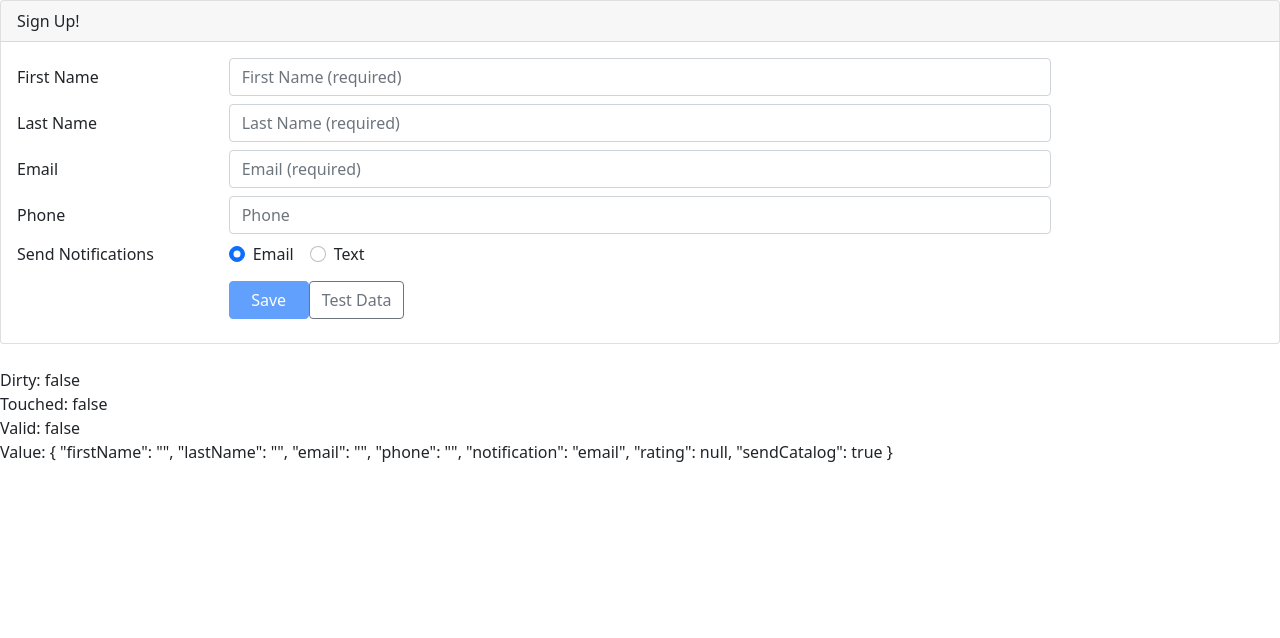
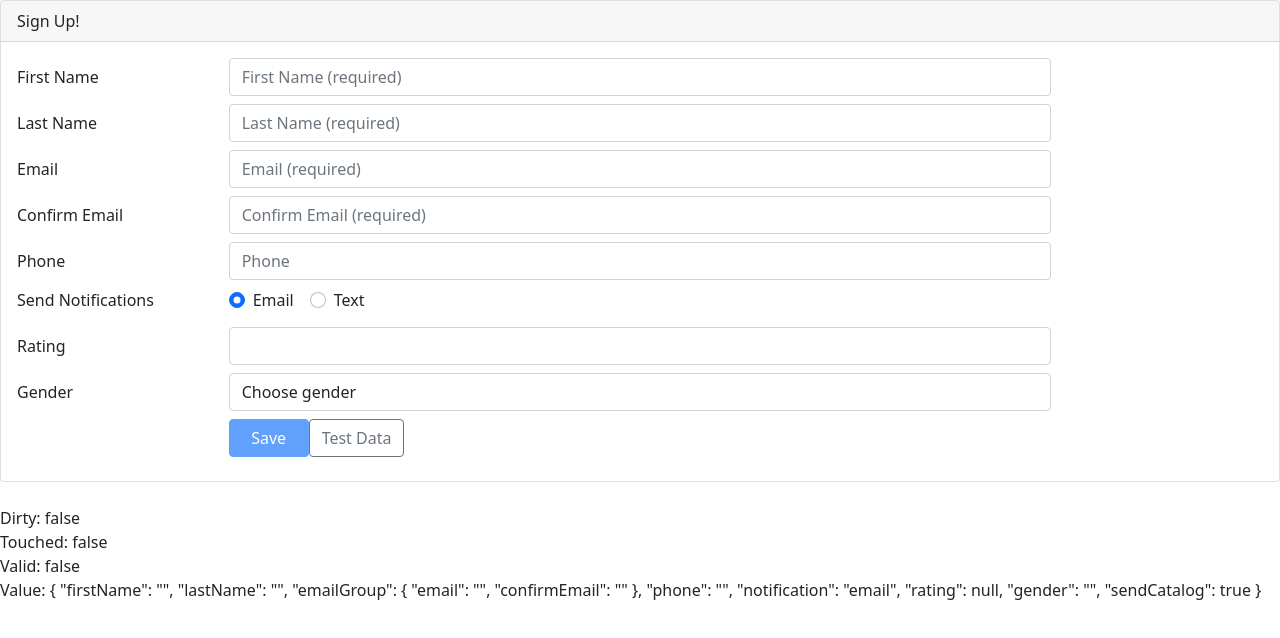
Before and after one commit to MeenalPreetLNG/ReactiveForms, an Angular app: page / in a window 1280 px wide. Shown: the top 638 px of the page. Built offline with nearby package versions, Linux system fonts and the light colour scheme.

Commit message:
validation changes for dropdown
validation changes for dropdown

```diff
--- a/src/app/customer/customer.component.html
+++ b/src/app/customer/customer.component.html
@@ -50,6 +50,7 @@
           </div>
         </div>
 
+        <div formGroupName="emailGroup">
         <div class="form-group row mb-2">
           <label class="col-md-2 col-form-label"
                  for="emailId">Email</label>
@@ -59,17 +60,41 @@
                    type="email"
                    placeholder="Email (required)"
                    formControlName="email"
-                   [ngClass]="{'is-invalid': (customerForm.get('email').touched || customerForm.get('email').dirty) && !customerForm.get('email').valid }" />
+                   [ngClass]="{'is-invalid': customerForm.get('emailGroup').errors ||
+                   ((customerForm.get('emailGroup.email').touched || customerForm.get('emailGroup.email').dirty) && !customerForm.get('emailGroup.email').valid) }" />
             <span class="invalid-feedback">
-              <span *ngIf="customerForm.get('email').errors?.required">
+              <span *ngIf="customerForm.get('emailGroup.email').errors?.required">
                 Please enter your email address.
               </span>
-              <span *ngIf="customerForm.get('email').errors?.email">
+              <span *ngIf="customerForm.get('emailGroup.email').errors?.email">
                 Please enter a valid email address.
               </span>
             </span>
           </div>
         </div>
+
+        <div class="form-group row mb-2">
+          <label class="col-md-2 col-form-label"
+                 for="emailId">Confirm Email</label>
+          <div class="col-md-8">
+            <input class="form-control"
+                   id="confirmEmailId"
+                   type="email"
+                   placeholder="Confirm Email (required)"
+                   formControlName="confirmEmail"
+                   [ngClass]="{'is-invalid': customerForm.get('emailGroup').errors ||
+                   ((customerForm.get('emailGroup.confirmEmail').touched || customerForm.get('emailGroup.confirmEmail').dirty) && !customerForm.get('emailGroup.confirmEmail').valid )}" />
+            <span class="invalid-feedback">
+              <span *ngIf="customerForm.get('emailGroup.confirmEmail').errors?.required">
+                Please confirm your email address.
+              </span>
+              <span *ngIf="customerForm.get('emailGroup').errors?.match">
+                The confirmation does not match the email address.
+              </span>
+            </span>
+          </div>
+        </div>
+      </div>
 
         <div class="form-group row mb-2">
           <label class="col-md-2 col-form-label"
@@ -98,7 +123,7 @@
                        type="radio"
                        value="email"
                        formControlName="notification"
-                       (click)="setNotification('email')">Email
+                       >Email
               </label>
             </div>
             <div class="form-check form-check-inline">
@@ -107,9 +132,45 @@
                        type="radio"
                        value="text"
                        formControlName="notification"
-                       (click)="setNotification('text')">Text
+                       >Text
               </label>
             </div>
+          </div>
+        </div>
+
+        <div class="form-group row mb-2">
+          <label class="col-md-2 col-form-label"
+                 for="ratingId">Rating</label>
+          <div class="col-md-8">
+            <input class="form-control"
+                   id="ratingId"
+                   type="number"
+                   formControlName="rating"
+                   [ngClass]="{'is-invalid': (customerForm.get('rating').touched ||
+                                               customerForm.get('rating').dirty) &&
+                                               !customerForm.get('rating').valid }" />
+            <span class="invalid-feedback">
+              <span *ngIf="customerForm.get('rating').errors?.range">
+                Please rate your experience from 1 to 5.
+              </span>
+            </span>
+          </div>
+        </div>
+
+        <div class="form-group row mb-2">
+          <label class="col-md-2 col-form-label"
+                 for="ratingId">Gender</label>
+          <div class="col-md-8">
+            <select class="form-control" placeholder="Select Gender" name="gender" formControlName='gender' [ngClass]="{'is-invalid': (customerForm.get('gender').touched || customerForm.get('gender').dirty) && !customerForm.get('gender').valid }" >
+              <!-- <option disabled>Select gender</option> -->
+              <option value="">Choose gender</option>
+              <option *ngFor="let gen of genders" value="{{gen}}">{{gen}}</option>
+            </select>
+            <span class="invalid-feedback">
+              <span *ngIf="customerForm.get('gender').errors?.required">
+                Please select the Gender
+              </span>
+            </span>
           </div>
         </div>
 <!--
--- a/src/app/customer/customer.component.ts
+++ b/src/app/customer/customer.component.ts
@@ -1,7 +1,29 @@
 import { Component, OnInit } from '@angular/core';
 import { Customer } from './customer';
-import { FormGroup ,FormBuilder, Validators} from '@angular/forms';
+import { FormGroup ,FormBuilder, Validators, AbstractControl, ValidatorFn} from '@angular/forms';
 
+function emailMatcher(c: AbstractControl): { [key: string]: boolean } | null {
+  const emailControl = c.get('email');
+  const confirmControl = c.get('confirmEmail');
+
+  if (emailControl?.pristine || confirmControl?.pristine) {
+    return null;
+  }
+
+  if (emailControl?.value === confirmControl?.value) {
+    return null;
+  }
+  return { match: true };
+}
+
+function ratingRange(min: number, max: number): ValidatorFn {
+  return (c: AbstractControl): { [key: string]: boolean } | null => {
+    if (c.value !== null && (isNaN(c.value) || c.value < min || c.value > max)) {
+      return { range: true };
+    }
+    return null;
+  };
+}
 
 @Component({
   selector: 'app-customer',
@@ -10,7 +32,8 @@
 })
 export class CustomerComponent implements OnInit {
   customerForm!: FormGroup;
-//  customer = new Customer();
+  genders: any = ['Male', 'Female', 'Other']
+  customer = new Customer();
 
   constructor(private fb : FormBuilder) { }
 
@@ -18,12 +41,20 @@
     this.customerForm = this.fb.group({
       firstName: ['', [Validators.required, Validators.minLength(3)]],
       lastName: ['', [Validators.required, Validators.maxLength(50)]],
-      email :['',[Validators.required,Validators.email]],
+      emailGroup: this.fb.group({
+        email: ['', [Validators.required, Validators.email]],
+        confirmEmail: ['', Validators.required],
+      },{validator : emailMatcher}),
       phone:'',
       notification :'email',
-      rating :null,
+      rating : [null, ratingRange(1, 5)],
+      gender :['', [Validators.required]],
       sendCatalog:true
     });
+
+    this.customerForm.get('notification')?.valueChanges.subscribe(
+      value=> this.setNotification(value)
+    )
 
   }
 
@@ -36,7 +67,7 @@
     this.customerForm.patchValue({
       firstName :'mahima',
       lastName :'mr',
-      // email :'mahima.mr@gmail.com',
+      //email :'mahima.mr@gmail.com',
       sendCatalog:true
     });
   }
```
